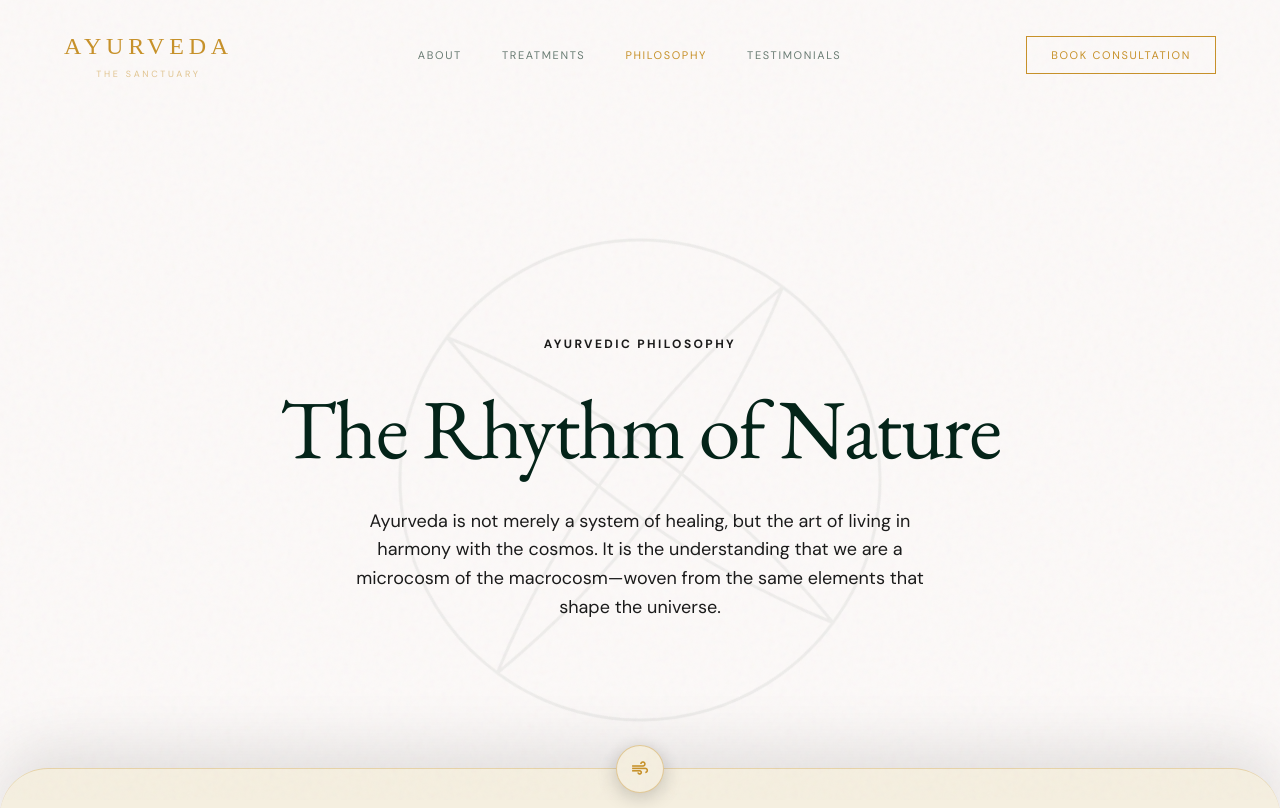
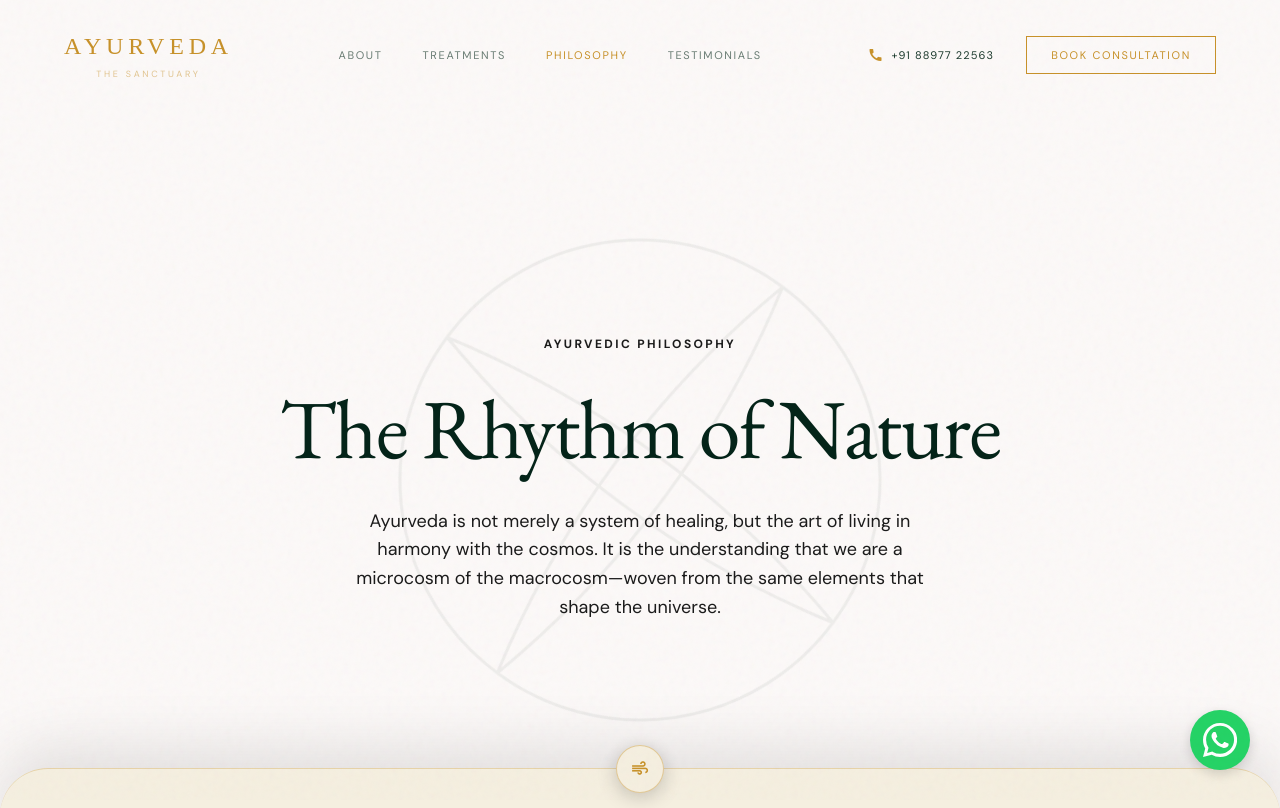
Before and after one commit to veenavikas/ayurveda-doctor, a Next.js app: page /philosophy in a window 1280 px wide. Shown: the top 808 px of the page. Built offline with nearby package versions, Linux system fonts and the light colour scheme.

Commit message:
Update contact info, address, brand name and add WhatsApp widget

```diff
--- a/src/app/layout.tsx
+++ b/src/app/layout.tsx
@@ -2,22 +2,23 @@
 import "./globals.css";
 import Navbar from "@/components/Navbar";
 import SmoothScroll from "@/components/SmoothScroll";
+import WhatsAppWidget from "@/components/WhatsAppWidget";
 
 export const metadata: Metadata = {
-  title: "Sushrutha Nature Cure | Ancestral Wisdom. Modern Equilibrium.",
+  title: "AVM Nature Care | Ancestral Wisdom. Modern Equilibrium.",
   description:
-    "A sanctuary of Nature Cure rooted in the lineage of Sushrutha.",
+    "A sanctuary of Nature Cure rooted in ancestral wisdom.",
   keywords: ["Ayurveda", "Panchakarma", "Nadi Pariksha", "Holistic Healing", "Dosha", "Wellness"],
   openGraph: {
-    title: "Sushrutha Nature Cure | Ancestral Wisdom. Modern Equilibrium.",
-    description: "A sanctuary of Nature Cure rooted in the lineage of Sushrutha.",
+    title: "AVM Nature Care | Ancestral Wisdom. Modern Equilibrium.",
+    description: "A sanctuary of Nature Cure rooted in ancestral wisdom.",
     type: "website",
     images: ["/og-image.jpg"],
   },
   twitter: {
     card: "summary_large_image",
-    title: "Sushrutha Nature Cure | Ancestral Wisdom. Modern Equilibrium.",
-    description: "A sanctuary of Nature Cure rooted in the lineage of Sushrutha.",
+    title: "AVM Nature Care | Ancestral Wisdom. Modern Equilibrium.",
+    description: "A sanctuary of Nature Cure rooted in ancestral wisdom.",
   },
 };
 
@@ -45,6 +46,7 @@
         <SmoothScroll>
           <Navbar />
           {children}
+          <WhatsAppWidget />
         </SmoothScroll>
       </body>
     </html>
--- a/src/app/page.tsx
+++ b/src/app/page.tsx
@@ -6,9 +6,9 @@
 import type { Metadata } from 'next';
 
 export const metadata: Metadata = {
-  title: 'Sushrutha Nature Cure | Ancestral Wisdom. Modern Equilibrium.',
+  title: 'AVM Nature Care | Ancestral Wisdom. Modern Equilibrium.',
   description:
-    'A sanctuary of Nature Cure rooted in the lineage of the Father of Surgery. Restoring biological equilibrium through classical precision and ancestral wisdom.',
+    'A sanctuary of Nature Cure rooted in ancestral wisdom. Restoring biological equilibrium through classical precision and ancestral wisdom.',
 };
 
 export default function HomePage() {
--- a/src/components/Footer.tsx
+++ b/src/components/Footer.tsx
@@ -153,9 +153,15 @@
               flexDirection: 'column',
             }}
           >
-            <span style={{ marginBottom: '0.4rem' }}>108 Lotus Temple Road</span>
-            <span style={{ marginBottom: '0.4rem' }}>Kerala, India 682001</span>
-            <span style={{ marginBottom: '0.4rem' }}>+91 98765 43210</span>
+            <span style={{ marginBottom: '0.4rem' }}>AVM nature Care</span>
+            <span style={{ marginBottom: '0.4rem' }}>Madhavapatnam, Kakinada</span>
+            <a
+              href="tel:+918897722563"
+              className="footer-email-link"
+              style={{ marginBottom: '0.4rem' }}
+            >
+              +91 88977 22563
+            </a>
             <a
               href="mailto:care@sushruthanaturecure.com"
               className="footer-email-link"
@@ -181,7 +187,7 @@
           }}
         >
           <span style={{ fontFamily: "'DM Sans', sans-serif", fontSize: '11px', color: 'rgba(245,239,224,0.2)' }}>
-            © 2026 Sushrutha Nature Cure. All Rights Reserved.
+            © 2026 AVM Nature Care. All Rights Reserved.
           </span>
           <div style={{ display: 'flex', gap: '1.5rem' }}>
             {['Privacy', 'Terms', 'Cookies'].map((label) => (
--- a/src/components/HeroSection.tsx
+++ b/src/components/HeroSection.tsx
@@ -174,7 +174,7 @@
       {/* Vertical Text Accent */}
       <div className="hidden xl:block absolute right-12 top-1/2 -translate-y-1/2 opacity-30 pointer-events-none z-10">
         <span className="font-label-caps text-[0.6rem] tracking-[1em] text-transparent bg-clip-text bg-gradient-to-b from-white to-white/20" style={{ writingMode: 'vertical-rl' }}>
-          SUSHRUTHA NATURE CURE · ANCESTRAL WISDOM
+          AVM NATURE CARE · ANCESTRAL WISDOM
         </span>
       </div>
     </section>
--- a/src/components/Navbar.tsx
+++ b/src/components/Navbar.tsx
@@ -113,10 +113,31 @@
             })}
           </div>
 
-          {/* RIGHT: CTA Button */}
+          {/* RIGHT: CTA Button & Phone */}
+          <div className="hidden md:flex items-center gap-8">
+            <a
+              href="tel:+918897722563"
+              style={{
+                fontFamily: "'DM Sans', sans-serif",
+                fontSize: '11px',
+                letterSpacing: '0.1em',
+                color: baseTextColor,
+                textDecoration: 'none',
+                display: 'flex',
+                alignItems: 'center',
+                gap: '8px',
+                transition: 'opacity 0.3s ease',
+              }}
+              onMouseEnter={(e) => (e.currentTarget.style.opacity = '0.7')}
+              onMouseLeave={(e) => (e.currentTarget.style.opacity = '1')}
+            >
+              <span className="material-icons" style={{ fontSize: '16px', color: '#C8922A' }}>
+                call
+              </span>
+              +91 88977 22563
+            </a>
             <Link
               href="/consultation"
-            className="hidden md:inline-block"
               style={{
                 fontFamily: "'DM Sans', sans-serif",
                 fontSize: '11px',
@@ -140,6 +161,7 @@
             >
               Book Consultation
             </Link>
+          </div>
 
           {/* Hamburger Icon (Mobile Only) */}
           <button
@@ -208,6 +230,26 @@
             </Link>
           ))}
 
+          {/* Mobile Phone Link */}
+          <a
+            href="tel:+918897722563"
+            style={{
+              fontFamily: "'DM Sans', sans-serif",
+              fontSize: '18px',
+              color: '#C8922A',
+              textDecoration: 'none',
+              display: 'flex',
+              alignItems: 'center',
+              gap: '10px',
+              marginTop: '1rem',
+            }}
+          >
+            <span className="material-icons" style={{ fontSize: '20px' }}>
+              call
+            </span>
+            +91 88977 22563
+          </a>
+
           {/* Overlay CTA */}
           <Link
             href="/consultation"
--- /dev/null
+++ b/src/components/WhatsAppWidget.tsx
@@ -0,0 +1,53 @@
+'use client';
+
+import React from 'react';
+
+export default function WhatsAppWidget() {
+  const phoneNumber = '918897722563';
+  const message = 'Hello! I would like to book a consultation.';
+  const whatsappUrl = `https://wa.me/${phoneNumber}?text=${encodeURIComponent(message)}`;
+
+  return (
+    <a
+      href={whatsappUrl}
+      target="_blank"
+      rel="noopener noreferrer"
+      style={{
+        position: 'fixed',
+        bottom: '30px',
+        right: '30px',
+        zIndex: 999,
+        display: 'flex',
+        alignItems: 'center',
+        justifyContent: 'center',
+        width: '60px',
+        height: '60px',
+        backgroundColor: '#25D366',
+        borderRadius: '50%',
+        boxShadow: '0 4px 12px rgba(0, 0, 0, 0.15)',
+        cursor: 'pointer',
+        transition: 'transform 0.3s ease, box-shadow 0.3s ease',
+        textDecoration: 'none',
+      }}
+      onMouseEnter={(e) => {
+        e.currentTarget.style.transform = 'scale(1.1)';
+        e.currentTarget.style.boxShadow = '0 6px 16px rgba(0, 0, 0, 0.2)';
+      }}
+      onMouseLeave={(e) => {
+        e.currentTarget.style.transform = 'scale(1)';
+        e.currentTarget.style.boxShadow = '0 4px 12px rgba(0, 0, 0, 0.15)';
+      }}
+      aria-label="Contact us on WhatsApp"
+    >
+      <svg
+        width="34"
+        height="34"
+        viewBox="0 0 24 24"
+        fill="white"
+        xmlns="http://www.w3.org/2000/svg"
+      >
+        <path d="M17.472 14.382c-.297-.149-1.758-.867-2.03-.967-.273-.099-.471-.148-.67.15-.197.297-.767.966-.94 1.164-.173.199-.347.223-.644.075-.297-.15-1.255-.463-2.39-1.475-.883-.788-1.48-1.761-1.653-2.059-.173-.297-.018-.458.13-.606.134-.133.298-.347.446-.52.149-.174.198-.298.298-.497.099-.198.05-.371-.025-.52-.075-.149-.669-1.612-.916-2.207-.242-.579-.487-.5-.669-.51-.173-.008-.371-.01-.57-.01-.198 0-.52.074-.792.372-.272.297-1.04 1.016-1.04 2.479 0 1.462 1.065 2.875 1.213 3.074.149.198 2.096 3.2 5.077 4.487.709.306 1.262.489 1.694.625.712.227 1.36.195 1.871.118.571-.085 1.758-.719 2.006-1.413.248-.694.248-1.289.173-1.413-.074-.124-.272-.198-.57-.347m-5.421 7.403h-.004a9.87 9.87 0 01-5.031-1.378l-.361-.214-3.741.982.998-3.648-.235-.374a9.86 9.86 0 01-1.51-5.26c.001-5.45 4.436-9.884 9.888-9.884 2.64 0 5.122 1.03 6.988 2.898a9.825 9.825 0 012.893 6.994c-.003 5.45-4.437 9.884-9.885 9.884m8.413-18.297A11.815 11.815 0 0012.05 0C5.414 0 .018 5.396.015 12.03c0 2.12.541 4.189 1.57 6.04L0 24l6.117-1.605a11.803 11.803 0 005.925 1.585h.005c6.637 0 12.032-5.396 12.036-12.032a11.817 11.817 0 00-3.48-8.413z" />
+      </svg>
+    </a>
+  );
+}
```
Lines whose indentation alone changed are shown as unchanged.
